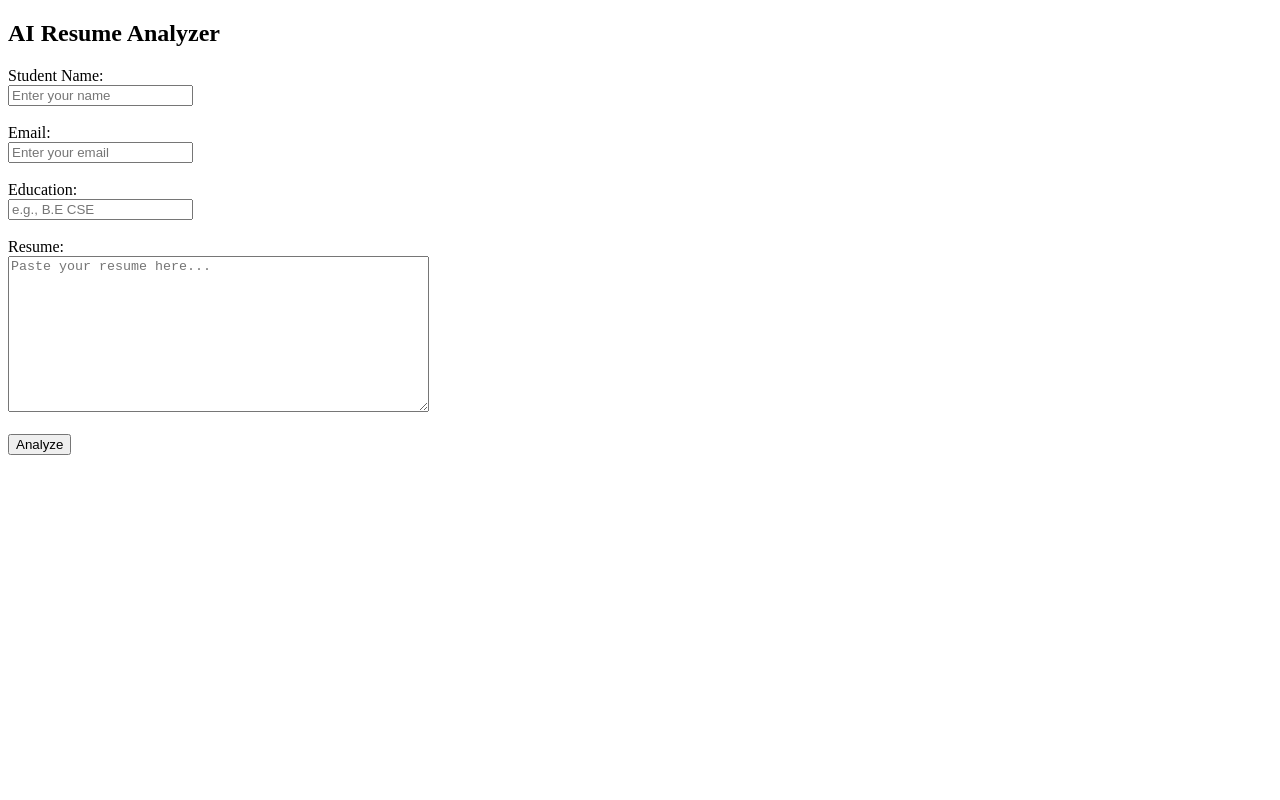
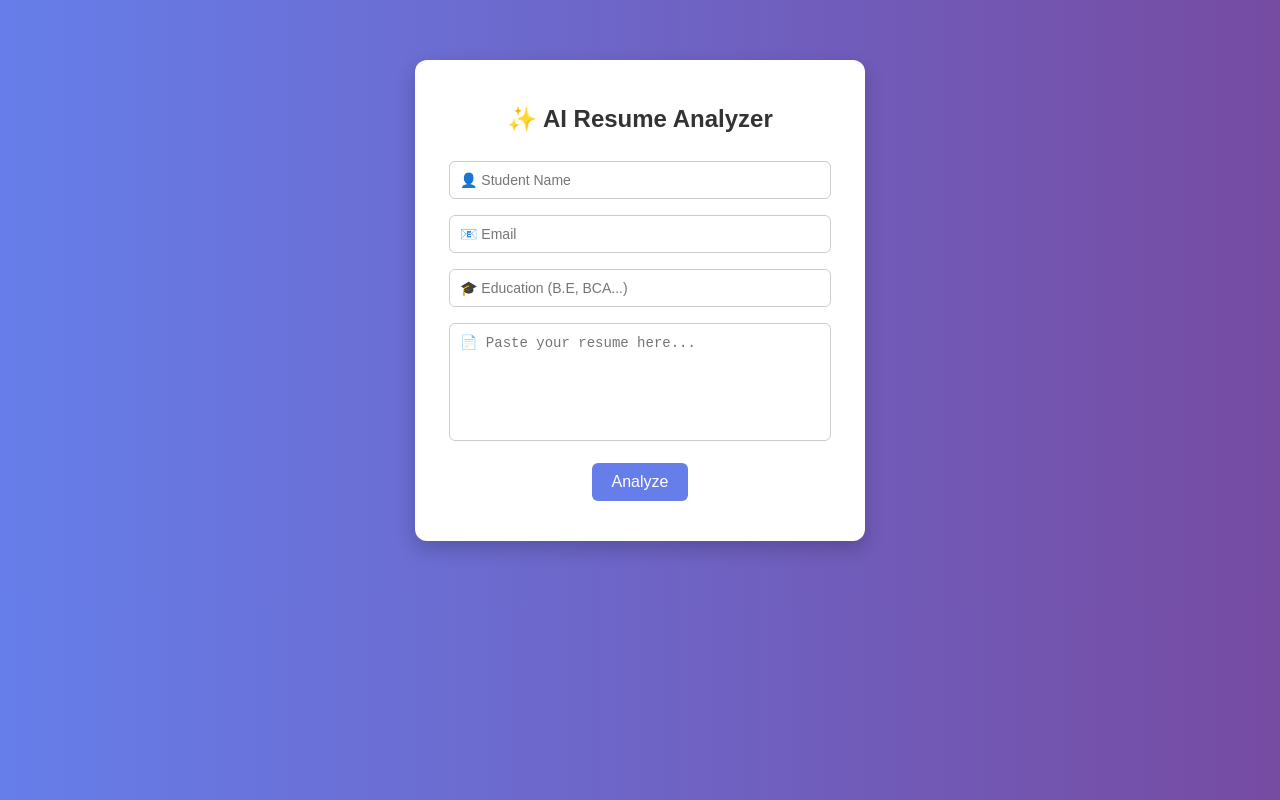
Before and after one commit to Pooja-060941/resume-analyzer, a website: page index.html in a window 1280 px wide. Drawn offline with Linux system fonts and the light colour scheme.

Commit message:
Enhance UI with styling and update input placeholders

```diff
--- a/index.html
+++ b/index.html
@@ -2,26 +2,85 @@
 <html>
 <head>
   <title>AI Resume Analyzer</title>
+
+  <style>
+    body {
+      font-family: Arial, sans-serif;
+      background: linear-gradient(to right, #667eea, #764ba2);
+      margin: 0;
+      padding: 0;
+    }
+
+    .container {
+      width: 400px;
+      margin: 60px auto;
+      background: white;
+      padding: 25px;
+      border-radius: 12px;
+      box-shadow: 0 8px 20px rgba(0,0,0,0.2);
+      text-align: center;
+    }
+
+    h2 {
+      color: #333;
+      margin-bottom: 20px;
+    }
+
+    input, textarea {
+      width: 90%;
+      padding: 10px;
+      margin: 8px 0;
+      border-radius: 6px;
+      border: 1px solid #ccc;
+      font-size: 14px;
+    }
+
+    textarea {
+      resize: none;
+    }
+
+    button {
+      background: #667eea;
+      color: white;
+      border: none;
+      padding: 10px 20px;
+      margin-top: 10px;
+      border-radius: 6px;
+      cursor: pointer;
+      font-size: 16px;
+    }
+
+    button:hover {
+      background: #5a67d8;
+    }
+
+    #result {
+      margin-top: 15px;
+      font-weight: bold;
+      color: #444;
+    }
+  </style>
 </head>
+
 <body>
 
-<h2>AI Resume Analyzer</h2>
+<div class="container">
 
-<label>Student Name:</label><br>
-<input type="text" id="name" placeholder="Enter your name"><br><br>
+  <h2>✨ AI Resume Analyzer</h2>
 
-<label>Email:</label><br>
-<input type="text" id="email" placeholder="Enter your email"><br><br>
+  <input type="text" id="name" placeholder="👤 Student Name">
 
-<label>Education:</label><br>
-<input type="text" id="education" placeholder="e.g., B.E CSE"><br><br>
+  <input type="text" id="email" placeholder="📧 Email">
 
-<label>Resume:</label><br>
-<textarea id="resume" rows="10" cols="50" placeholder="Paste your resume here..."></textarea><br><br>
+  <input type="text" id="education" placeholder="🎓 Education (B.E, BCA...)">
 
-<button onclick="analyze()">Analyze</button>
+  <textarea id="resume" rows="6" placeholder="📄 Paste your resume here..."></textarea>
 
-<h3 id="result"></h3>
+  <button onclick="analyze()">Analyze</button>
+
+  <div id="result"></div>
+
+</div>
 
 <script>
 async function analyze() {
@@ -45,12 +104,8 @@ async function analyze() {
 
   const data = await res.json();
 
-  if (data.error) {
-    document.getElementById("result").innerText = "Error: " + data.error;
-  } else {
-    document.getElementById("result").innerText =
-      "Prediction: " + data.prediction;
-  }
+  document.getElementById("result").innerText =
+    "🎯 Prediction: " + data.prediction;
 }
 </script>
 
```
